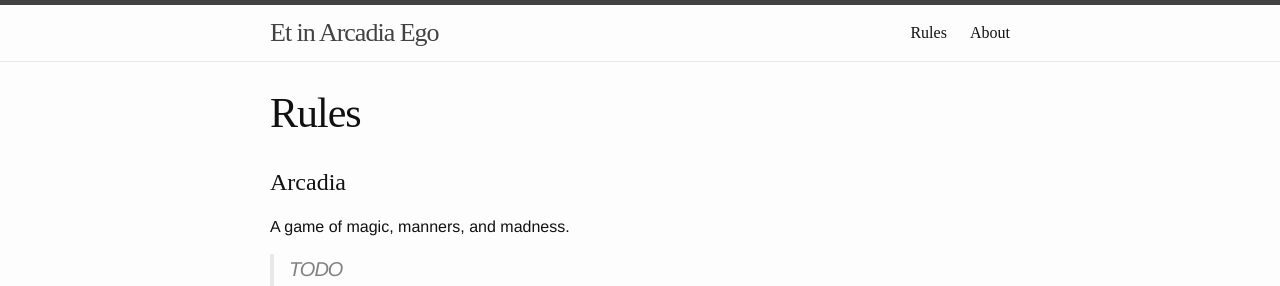
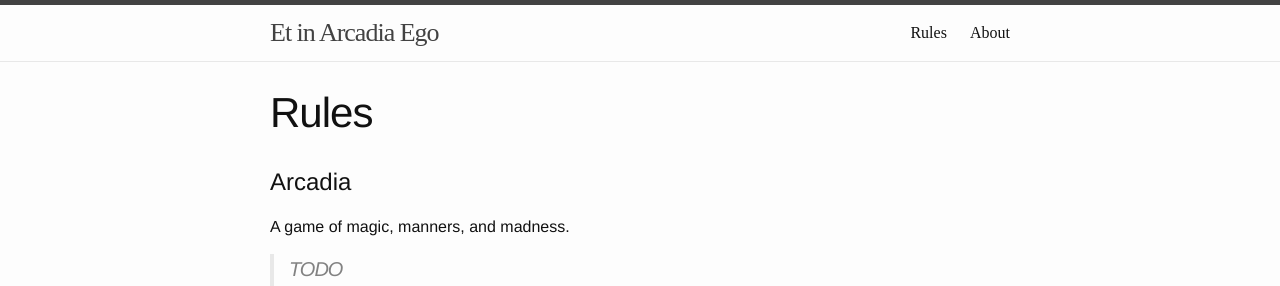
Before and after one commit to wlonk/arcadia, a Jekyll site: the page built from rules/index.md, in a window 1280 px wide. Shown: the top 286 px of the page. Built offline with Jekyll 4.4.1, drawn with Linux system fonts in a browser that asks for light colours; some web fonts are replaced.

Commit message:
Remove handwriting font on headers.
We are not White Wolf. We will not make that mistake.

```diff
--- a/_sass/_layout.scss
+++ b/_sass/_layout.scss
@@ -257,12 +257,6 @@
   margin: 0 auto;
 }
 
-h1,
-h2,
-h3 {
-  font-family: 'Mr De Haviland', cursive;
-}
-
 @media screen and (min-width: 1350px) {
   #markdown-toc {
     position: absolute;
```
